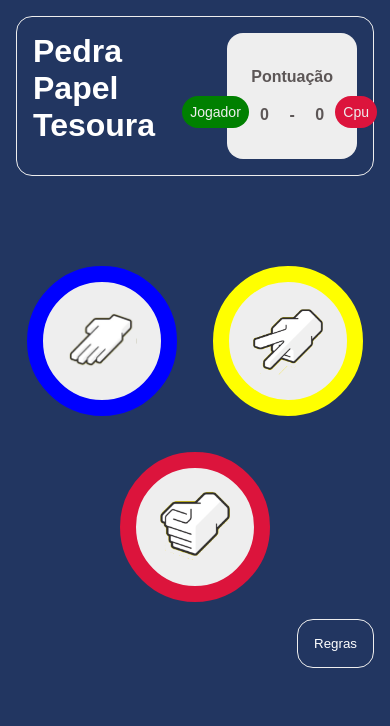
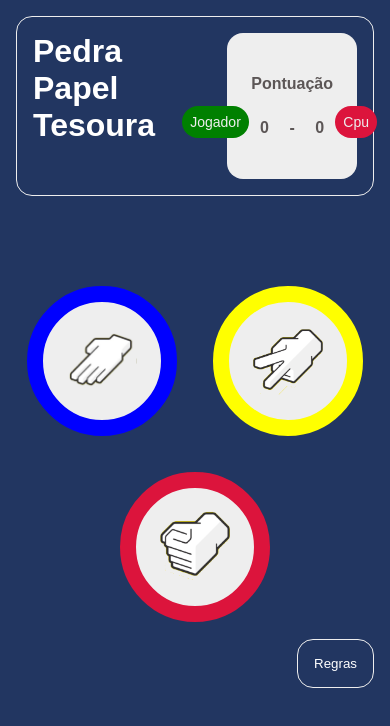
Before and after one commit to MatheusKay/game_pedra-papel-tesoura, a plain HTML site: page index.html in a window 390 px wide. Drawn offline with Linux system fonts and the light colour scheme.

Commit message:
Atualização no header do projeto com substituições de medidas

```diff
--- a/style.css
+++ b/style.css
@@ -235,7 +235,8 @@ button {
     }
 
     .header {
-        min-height: 160px;
+        min-height: 180px;
+        height: 100%;
         padding: 16px;
     }
 
```
